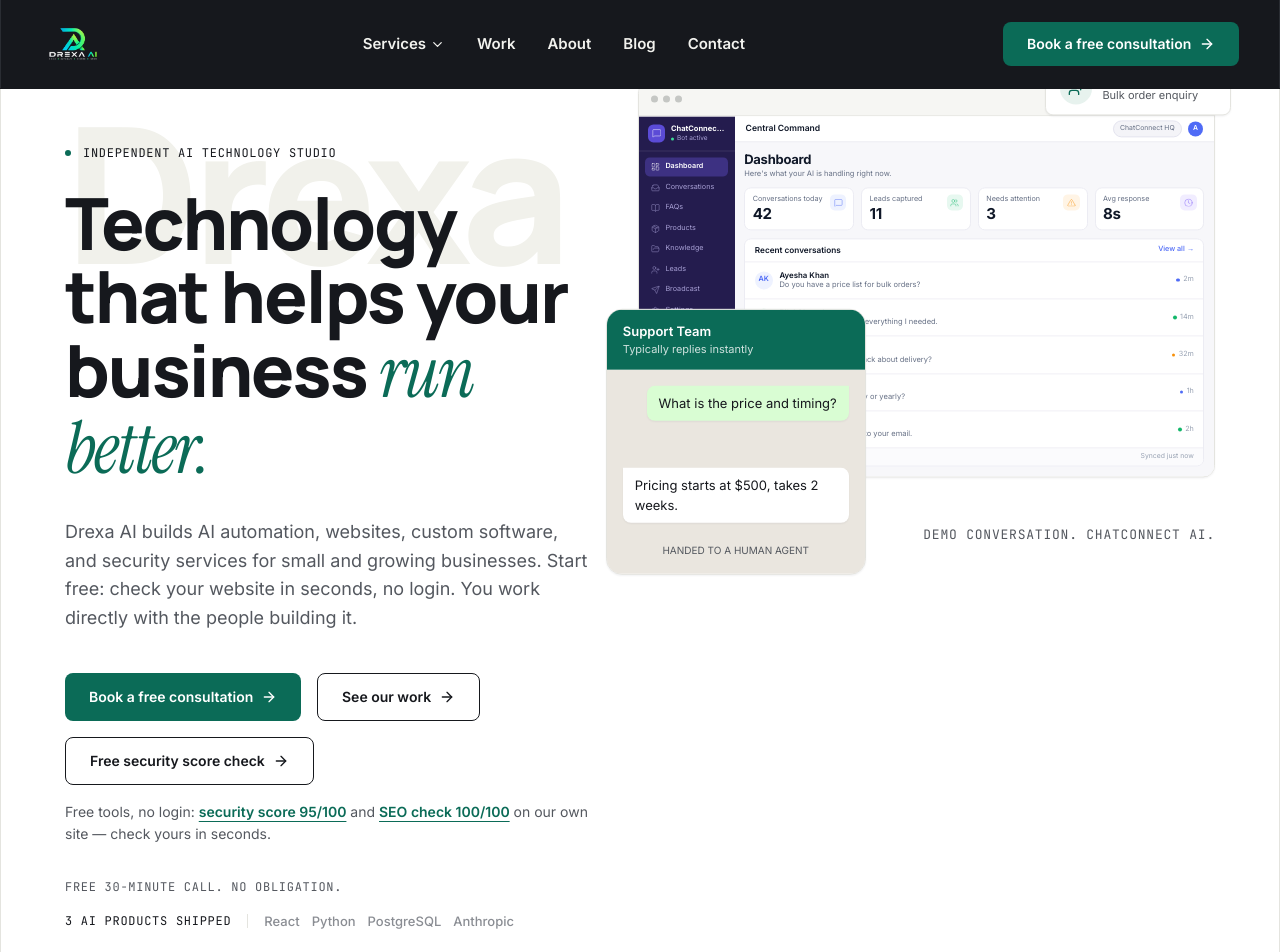
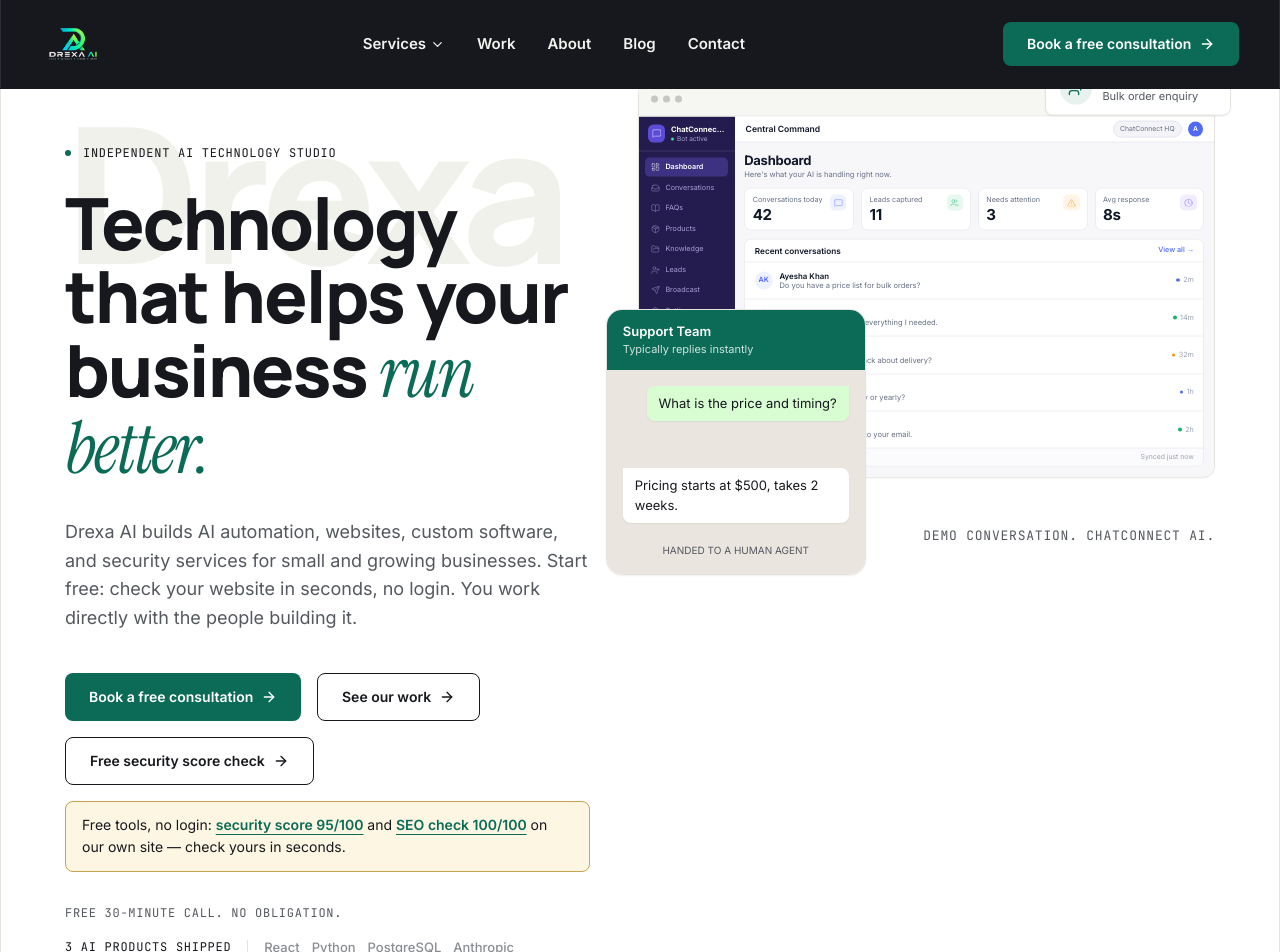
Before and after one commit to Raja468/Drexa_AI, a Next.js app: page / in a window 1280 px wide. Shown: the top 952 px of the page. Built offline with nearby package versions, Linux system fonts and the light colour scheme.

Commit message:
Turn hero proof line into warm proof pill

```diff
--- a/components/sections/modern-home.tsx
+++ b/components/sections/modern-home.tsx
@@ -113,7 +113,7 @@
                 <Magnetic strength={8}><Button href="/work" secondary>See our work</Button></Magnetic>
                 <Magnetic strength={8}><Button href="/security-score" secondary>Free security score check</Button></Magnetic>
               </div>
-              <p className="mt-4 max-w-[60ch] text-[14px] leading-[1.6] text-[#54585F]">
+              <p className="mt-4 max-w-[60ch] rounded-lg border border-highlight bg-highlight-tint px-4 py-3 text-[14px] leading-[1.6] text-foreground">
                 Free tools, no login: <Link href="/security-score" className="font-semibold text-accent underline underline-offset-4">security score 95/100</Link> and <Link href="/seo-check" className="font-semibold text-accent underline underline-offset-4">SEO check 100/100</Link> on our own site — check yours in seconds.
               </p>
             </FadeUp>
```
